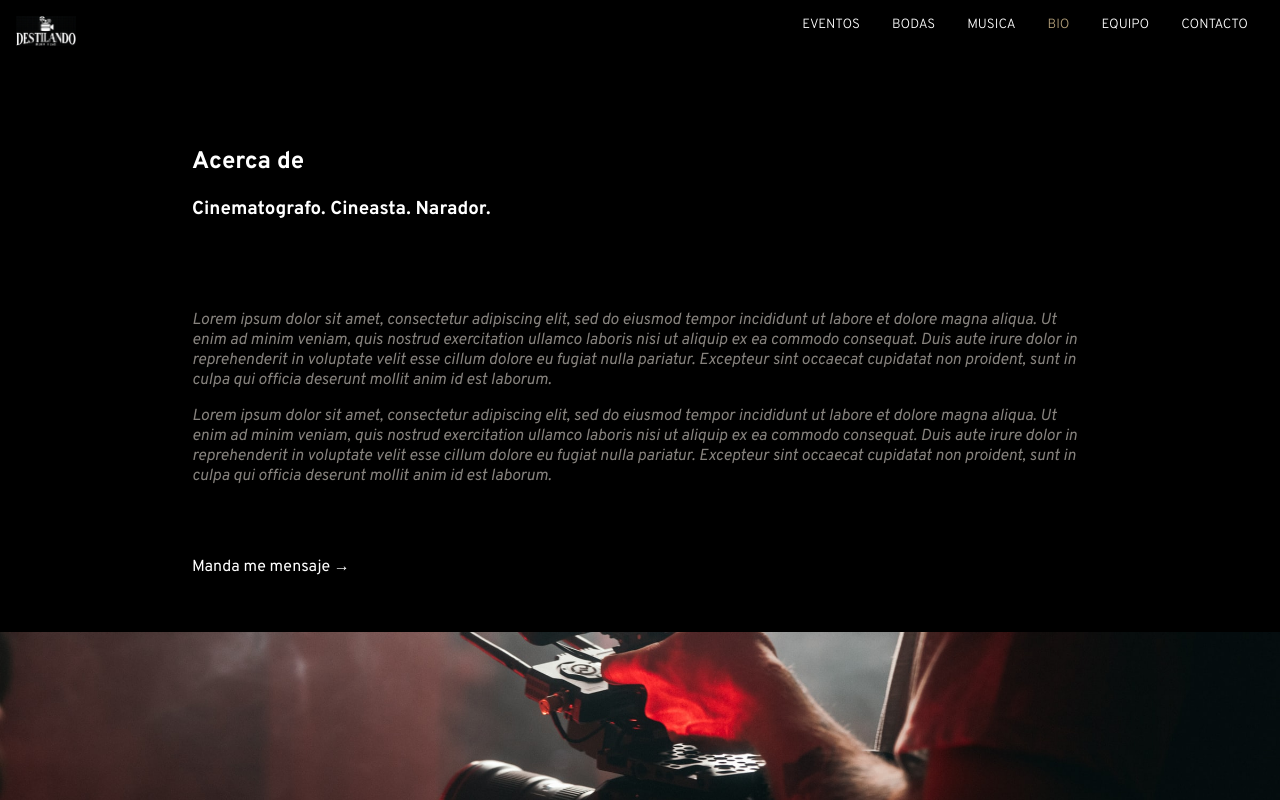
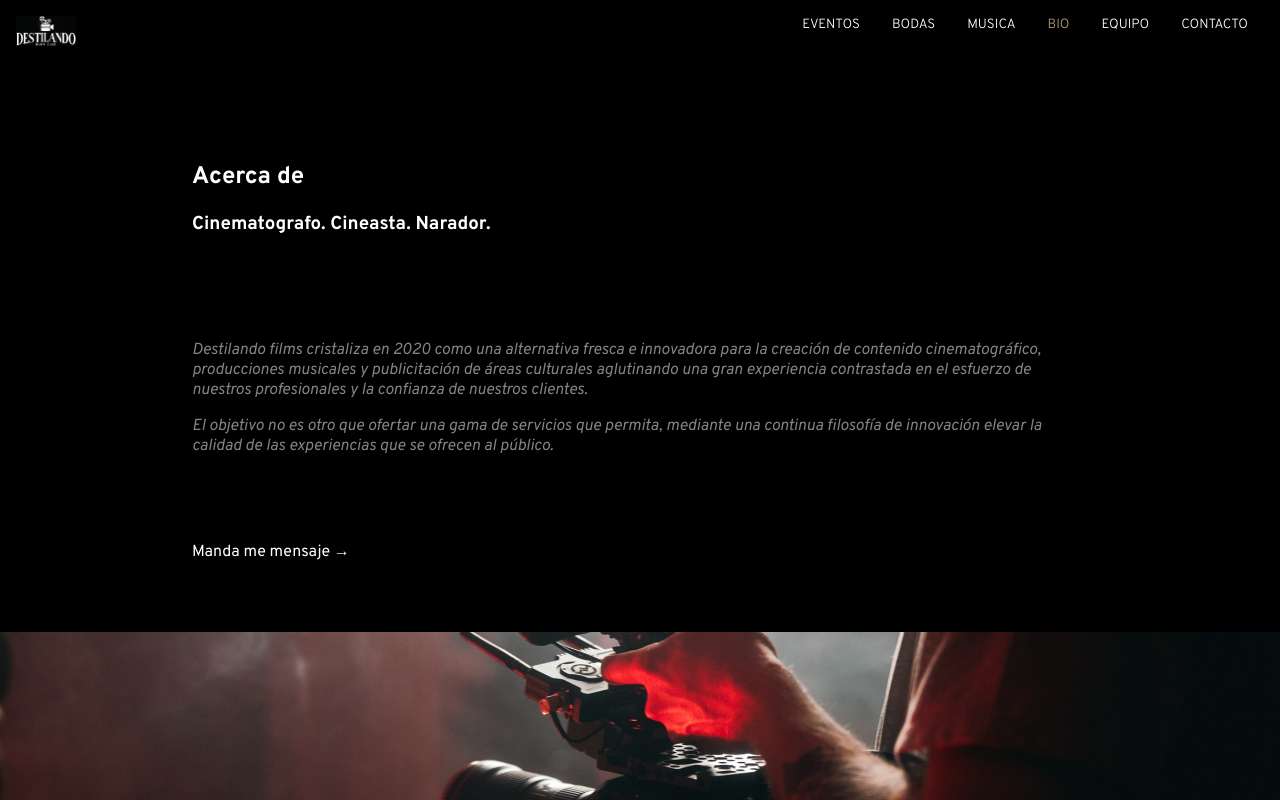
Before and after one commit to destilandofilms/DestiladoFilms, a React (Create React App) app in the folder portfolio/: page /bio in a window 1280 px wide. Shown: the top 800 px of the page. Built offline with nearby package versions, Linux system fonts and the light colour scheme.

Commit message:
Updated bio information

```diff
--- a/portfolio/src/containers/Bio/Bio.js
+++ b/portfolio/src/containers/Bio/Bio.js
@@ -16,27 +16,16 @@ const Bio = () => {
 
         <div className='b-para'>
           <p>
-            Lorem ipsum dolor sit amet, consectetur adipiscing elit,
-            sed do eiusmod tempor incididunt ut labore et dolore
-            magna aliqua. Ut enim ad minim veniam, quis nostrud
-            exercitation ullamco laboris nisi ut aliquip ex ea
-            commodo consequat. Duis aute irure dolor in reprehenderit
-            in voluptate velit esse cillum dolore eu fugiat nulla
-            pariatur. Excepteur sint occaecat cupidatat non proident,
-            sunt in culpa qui officia deserunt mollit anim id est
-            laborum.
+            Destilando films cristaliza en 2020 como una alternativa fresca e innovadora para la creación de
+            contenido cinematográfico, producciones musicales y publicitación de áreas culturales aglutinando
+            una gran experiencia contrastada en el esfuerzo de nuestros profesionales y
+            la confianza de nuestros clientes.
           </p>
 
           <p>
-            Lorem ipsum dolor sit amet, consectetur adipiscing elit,
-            sed do eiusmod tempor incididunt ut labore et dolore
-            magna aliqua. Ut enim ad minim veniam, quis nostrud
-            exercitation ullamco laboris nisi ut aliquip ex ea
-            commodo consequat. Duis aute irure dolor in reprehenderit
-            in voluptate velit esse cillum dolore eu fugiat nulla
-            pariatur. Excepteur sint occaecat cupidatat non proident,
-            sunt in culpa qui officia deserunt mollit anim id est
-            laborum.
+            El objetivo no es otro que ofertar una gama de servicios que permita,
+            mediante una continua filosofía de innovación elevar la calidad de las
+            experiencias que se ofrecen al público.
           </p>
         </div>
 
```
